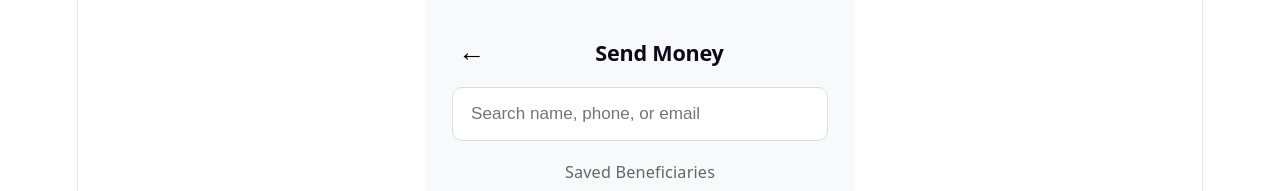
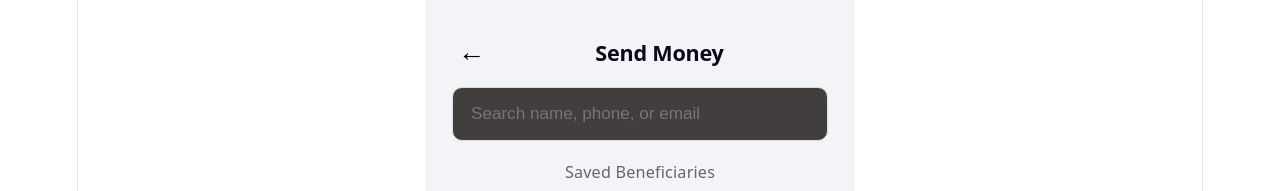
Before and after one commit to Goddii/Money-Transfer-App, a React (Vite) app: page /send in a window 1280 px wide. Shown: the top 191 px of the page. Built offline with nearby package versions, Linux system fonts and the light colour scheme; no server answers.

Commit message:
feat:updated background styling on sendmoney.jsx

```diff
--- a/src/pages/SendMoney/SendMoney.jsx
+++ b/src/pages/SendMoney/SendMoney.jsx
@@ -100,12 +100,12 @@ function SendMoney() {
 }
 
 const styles = {
-  container: { minHeight: '100vh', background: '#f8f9fa', maxWidth: '430px', margin: '0 auto', paddingBottom: '80px' },
+  container: { minHeight: '100vh', background: '#f2f4f7', maxWidth: '430px', margin: '0 auto', paddingBottom: '80px' },
   header: { display: 'flex', justifyContent: 'space-between', alignItems: 'center', padding: '2rem 1.5rem 1rem' },
   back: { background: 'none', border: 'none', fontSize: '1.5rem', cursor: 'pointer' },
   title: { margin: 0, fontSize: '1.2rem', fontWeight: '700', color: '#0a0a1a' },
   searchWrapper: { padding: '0 1.5rem 1rem' },
-  search: { width: '100%', padding: '0.9rem 1rem', borderRadius: '10px', border: '1px solid #ddd', fontSize: '0.95rem', outline: 'none', boxSizing: 'border-box', background: '#fff' },
+  search: { width: '100%', padding: '0.9rem 1rem', borderRadius: '10px', border: '1px solid #ddd', fontSize: '0.95rem', outline: 'none', boxSizing: 'border-box', background: '#423e3e' },
   section: { padding: '0 1.5rem 1rem' },
   sectionLabel: { fontSize: '0.9rem', color: '#666', fontWeight: '500', marginBottom: '0.75rem' },
   beneficiaryList: { display: 'flex', gap: '1rem', overflowX: 'auto', paddingBottom: '0.5rem' },
```
